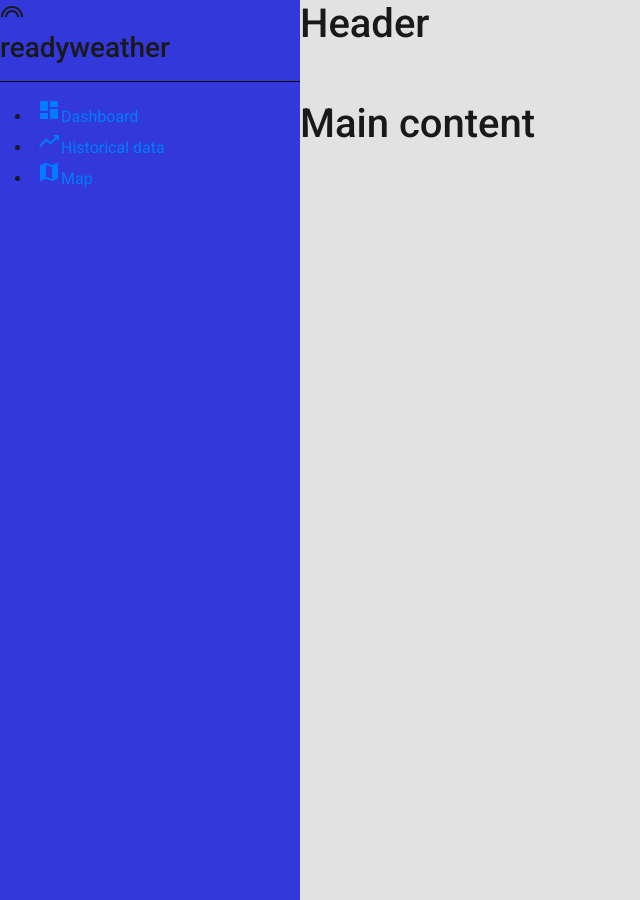
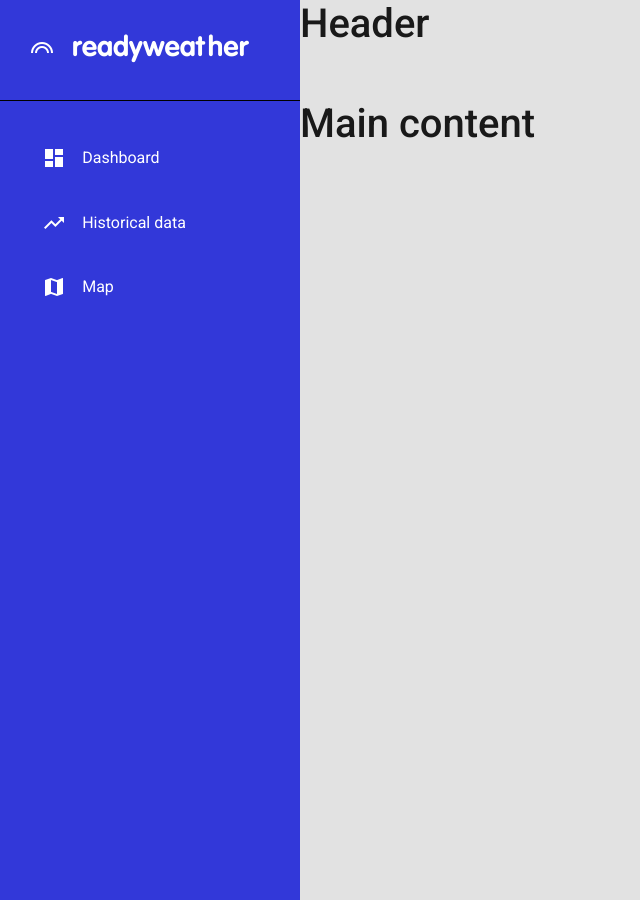
Before and after one commit to astronomyf/project-03, a plain HTML site: page index.html in a window 1280 px wide. Shown: the whole page, without its empty margins (0-640 px from the left). Drawn offline with nearby package versions, Linux system fonts and the light colour scheme.

Commit message:
update index and css

```diff
--- a/css/style.css
+++ b/css/style.css
@@ -5,6 +5,12 @@
 
  /* Google Fonts: Roboto family */
  @import url('https://fonts.googleapis.com/css2?family=Roboto:wght@300;400;500;700&display=swap');
+
+ /* Personal Fonts: VAG Rounded */
+ @font-face {
+  font-family: 'VAG';
+  src: url('../resources/fonts/VAG-bold.ttf');
+ }
 
  body {
      font-family: 'Roboto', sans-serif;
@@ -45,5 +51,40 @@
   /* Header section - codici css di Fabio */
 
   /* Menu section - codici css di Simone */
+  .sidenav-title {
+    color: white;
+    margin-top: 10%;
+    height: 6%;
+  }
+
+  .sidenav-title > h3 {
+    font-family: 'VAG';
+  }
+
+  .title-icon {
+    float: right;
+    margin-left: 10%;
+    margin-top: 2%;
+  }
+
+  .sidenav hr {
+    margin-bottom: 15%;
+  }
+
+  .sidenav li {
+    list-style-type: none;
+    margin-bottom: 15%;
+  }
+
+  .sidenav i {
+    margin-left: 10%;
+    margin-right: 6%;
+    float: left;
+    color: white;
+  }
+
+  .sidenav a {
+    color: white;
+  }
 
   /* Main section - codici css di Emanuele e Francesco */
--- a/index.html
+++ b/index.html
@@ -5,18 +5,11 @@
     <meta name="viewport" content="width=device-width, initial-scale=1.0" />
     <title>Weather App</title>
     <!-- bootstrap css -->
-    <link
-      rel="stylesheet"
-      href="https://stackpath.bootstrapcdn.com/bootstrap/4.5.2/css/bootstrap.min.css"
-      integrity="sha384-JcKb8q3iqJ61gNV9KGb8thSsNjpSL0n8PARn9HuZOnIxN0hoP+VmmDGMN5t9UJ0Z"
-      crossorigin="anonymous"
-    />
+    <link rel="stylesheet" href="https://stackpath.bootstrapcdn.com/bootstrap/4.5.2/css/bootstrap.min.css" integrity="sha384-JcKb8q3iqJ61gNV9KGb8thSsNjpSL0n8PARn9HuZOnIxN0hoP+VmmDGMN5t9UJ0Z" crossorigin="anonymous"/>
     <!-- custom css -->
-    <link rel="stylesheet" href="css/style.css" />
-    <link
-      href="https://fonts.googleapis.com/icon?family=Material+Icons"
-      rel="stylesheet"
-    />
+    <link rel="stylesheet" href="css/style.css"/>
+    <!-- custom icons -->
+    <link href="https://fonts.googleapis.com/icon?family=Material+Icons" rel="stylesheet"/>
   </head>
 
   <body>
@@ -32,6 +25,7 @@
           <i class="material-icons title-icon">looks</i>
           <h3>readyweather</h3>
         </div>
+
         <hr style="height: 1px; border: none; background-color: black" />
 
         <div class="container">
```
Also changed, not shown: resources/fonts/VAG-bold.ttf (added), 3 other files.
